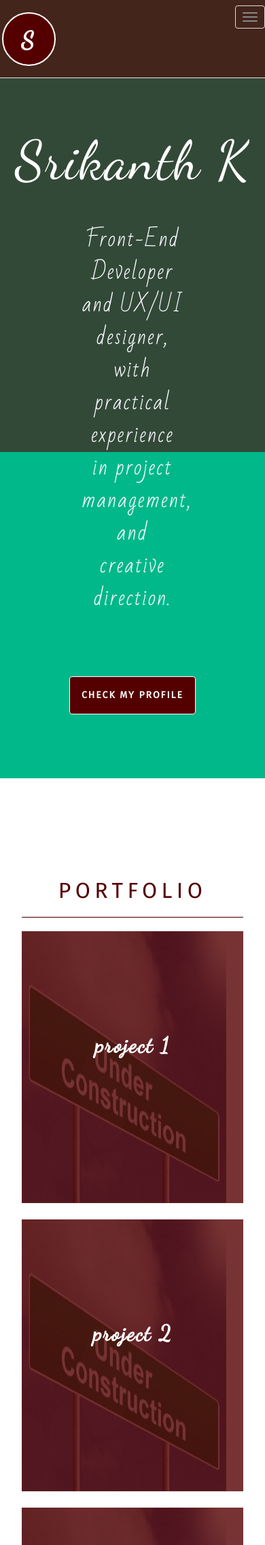
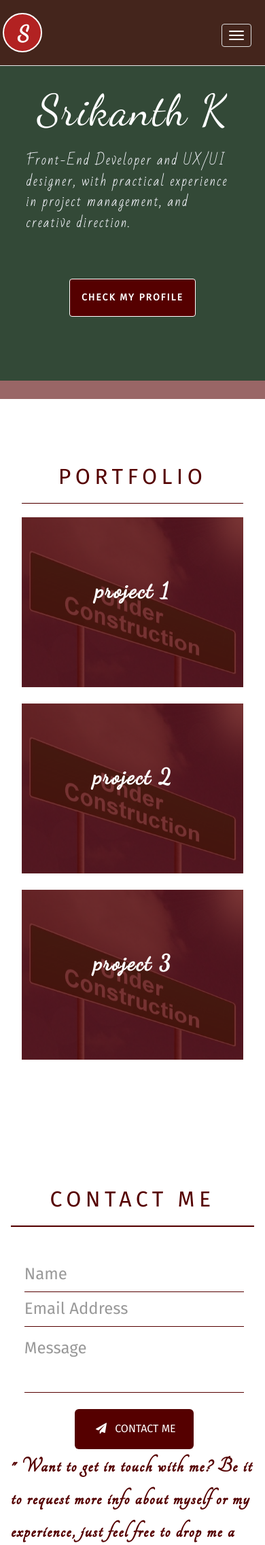
Before and after one commit to srikanthkanjarla/portfolio, a PHP site: page / in a window 390 px wide. Shown: the top 2273 px of the page at 68% size. Run offline with PHP 8.4, Linux system fonts and the light colour scheme; some libraries are stand-ins or nearby versions; some web fonts are replaced.

Commit message:
Fix css of logo

```diff
--- a/css/portfolio.css
+++ b/css/portfolio.css
@@ -41,6 +41,7 @@
 
          .icon-bar {
              background: #fff;
+             font-weight: bold;
          }
 
          #site-nav {
@@ -53,16 +54,15 @@
          #logo {
              width: 2.250em;
              height: 2.250em;
-             /* background-image:url('logo.png');*/
+             border: 2px solid #fff;
+             border-radius: 100%;
              background-color: #500;
              color: #fff;
              font-family: 'Dancing Script', cursive;
              font-weight: bolder;
              font-size: 2.2em;
              line-height: 1.43em;
-             text-indent: 0.329em;
-             border: 2px solid #fff;
-             border-radius: 50%;
+             text-align: center;
              margin: 0.5em;
              float: left;
          }
@@ -234,14 +229,13 @@
           -----------------------------------*/
 
          #contact {
-             padding: 8em 2em 0;
+             padding: 8em 1em 1em 1em;
              color: #500;
              text-align: left;
          }
 
          #contact p {
              font-size: 2em;
-             /*font-family: 'Lato', sans-serif;*/
              font-family: 'Tangerine', cursive;
              font-weight: bold;
              text-align: left;
@@ -347,6 +348,85 @@
             --------------------------------*/
 
          @media only screen and (max-width: 480px) {
+             #logo {
+                 width: 1.8em;
+                 height: 1.8em;
+                 background-color: firebrick;
+                 font-size: 2em;
+                 line-height: .9em;
+                 text-indent: 0.15em;
+                 margin: 0.6em;
+             }
+             .navbar-default .navbar-toggle .icon-bar {
+                 background-color: #fff;
+             }
+             .navbar-default .navbar-toggle:focus,
+             .navbar-default .navbar-toggle:hover {
+                 background-color: transparent;
+             }
+             .navbar-toggle {
+                 margin-top: 35px;
+                 margin-right: 35px;
+             }
+             /*-----------------------------------
+                        profile section
+            -----------------------------------*/
+             #profile {
+                 padding: 6em 0 6.1em 0;
+                 color: #fff;
+             }
+             .profile-title {
+                 font-size: 4em;
+                 text-align: center;
+             }
+             .profile-description {
+                 font-size: 1.2em;
+                 text-align: left;
+                 margin: 4em 2em 2em 2em;
+             }
+             /* transparent overlay effect on profile section */
+             .profile-transparent-overlay {
+                 top: 6em;
+                 height: 491px;
+             }
+             /* end of profile section ruels */
+             /*-----------------------
+                 portfolio
+         -------------------------*/
+             #portfolio {
+                 padding: 6.5em 2em 1em;
+                 color: #fff;
+                 text-align: center;
+             }
+             /* portfolio image overlay */
+             .img-container {
+                 font-size: 0;
+                 display: flex;
+                 flex-wrap: wrap;
+                 justify-content: space-between;
+             }
+             .img-container img {
+                 width: 100%;
+                 height: 250px;
+                 margin-bottom: 1em;
+             }
+             .img-portfolio:hover .img {
+                 opacity: 1;
+             }
+             figure:hover .img-caption {
+                 opacity: 0;
+                 display: none;
+             }
+             .img-caption .caption-title {
+                 position: relative;
+                 font-family: 'Dancing Script', cursive;
+                 color: #fff;
+                 font-size: 2em;
+                 font-weight: bold;
+                 padding: .2em .3em;
+                 top: 40%;
+                 height: 100%;
+             }
              #contact-form {
                  padding-left: 0.3em;
                  width: 100%;
@@ -355,7 +435,4 @@
                  margin-right: 15px;
                  margin-left: 15px;
              }
-             .img-container img {
-                 width: calc(100% - 25px);
-             }
          }
```
Also changed, not shown: other parts of css/portfolio.css (+17 -15 lines).
